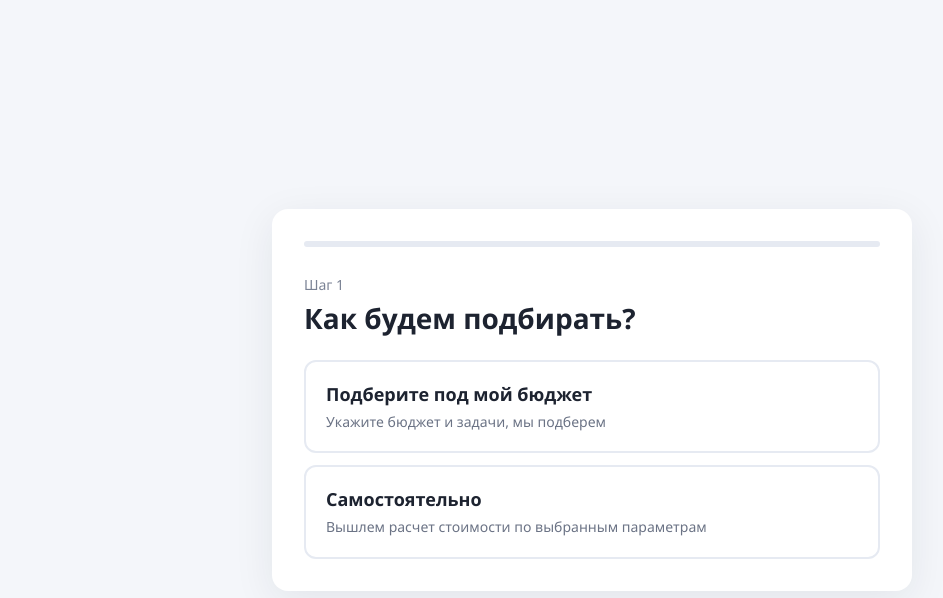
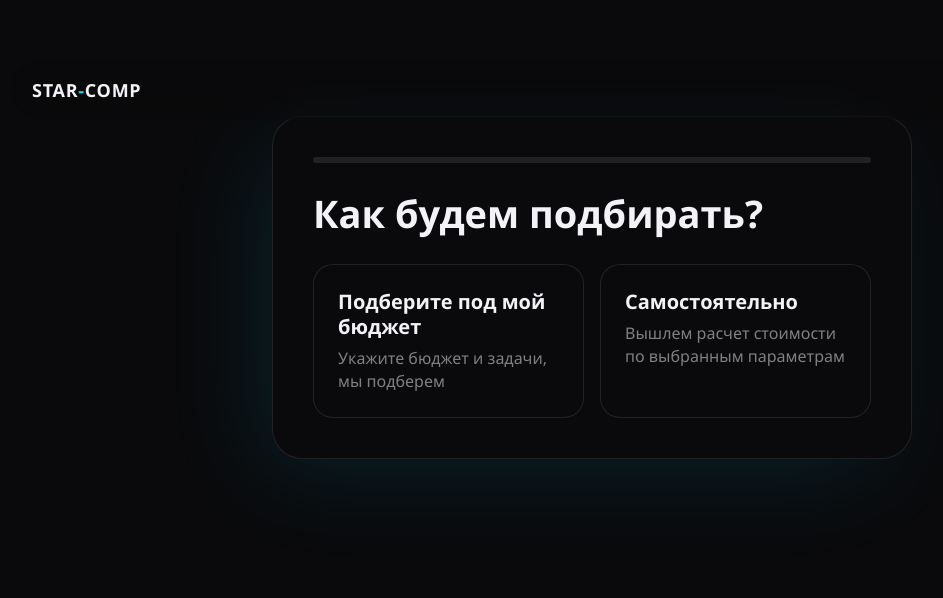
Before and after one commit to sirlondog/QUIZ, a plain HTML site: page index.html in a window 1280 px wide. Shown: the whole page, without its empty margins (48-991 px from the left). Drawn offline with Linux system fonts and the light colour scheme; a web font is replaced by a local one.

Commit message:
Дизайн квиза в стиле star-comp.ru

```diff
--- a/index.html
+++ b/index.html
@@ -2,21 +2,30 @@
 <html lang="ru">
 <head>
   <meta charset="UTF-8">
-  <meta name="viewport" content="width=device-width, initial-scale=1.0">
-  <title>Квиз — подбор решения</title>
+  <meta name="viewport" content="width=device-width, initial-scale=1.0, viewport-fit=cover">
+  <meta name="theme-color" content="#0a0a0c">
+  <title>Квиз — подбор компьютера | STAR-COMP</title>
   <link rel="stylesheet" href="style.css">
 </head>
 <body>
-  <section class="quiz" id="quiz">
-    <div class="quiz__container">
+  <header class="header">
+    <div class="wrap">
+      <div class="header__bar">
+        <a class="logo" href="https://star-comp.ru" aria-label="STAR-COMP — на главную">STAR<span>-</span>COMP</a>
+      </div>
+    </div>
+  </header>
 
-      <div class="quiz__progress">
+  <main>
+    <section class="quiz wrap" id="quiz">
+      <div class="quiz__card">
+
+        <div class="quiz__progress" aria-hidden="true">
           <div class="quiz__progress-bar" style="width: 0%"></div>
         </div>
 
         <div class="quiz__step is-active" data-step="1">
-        <p class="quiz__counter">Шаг 1</p>
-        <h2 class="quiz__title">Как будем подбирать?</h2>
+          <h1 class="quiz__title">Как будем подбирать?</h1>
 
           <div class="quiz__options">
             <button type="button" class="quiz__option" data-value="budget">
@@ -33,6 +42,7 @@
 
       </div>
     </section>
+  </main>
 
   <script src="script.js"></script>
 </body>
--- a/style.css
+++ b/style.css
@@ -1,118 +1,68 @@
-*,
-*::before,
-*::after {
-  box-sizing: border-box;
+@font-face{font-family:Gilroy;src:url(https://star-comp.ru/assets/gilroy-regular.woff2) format("woff2");font-weight:400;font-display:swap}
+@font-face{font-family:Gilroy;src:url(https://star-comp.ru/assets/gilroy-semibold.woff2) format("woff2");font-weight:600;font-display:swap}
+
+:root{
+  color-scheme:dark;
+  --bg:#0a0a0c;
+  --fg:#f2f2f7;
+  --muted:#808080;
+  --line:rgba(242,242,247,.1);
+  --panel:rgba(10,10,12,.3);
+  --cyan:#00d9ff;
+  --font:Gilroy,"Segoe UI",Roboto,"Helvetica Neue",Arial,sans-serif;
+  --container:72.5rem;
+  --gutter:max(1rem,env(safe-area-inset-left,0px));
+  --gutter-r:max(1rem,env(safe-area-inset-right,0px));
 }
 
-body {
-  margin: 0;
-  font-family: "Segoe UI", Arial, sans-serif;
-  background: #f4f6fa;
-  color: #1d2330;
+*,*::before,*::after{box-sizing:border-box}
+html{-webkit-text-size-adjust:100%}
+body{margin:0;background:var(--bg);color:var(--fg);font:400 1rem/1.5 var(--font);-webkit-font-smoothing:antialiased}
+h1,h2,p,ul{margin:0;padding:0}
+ul{list-style:none}
+button{font-family:inherit}
+:focus-visible{outline:2px solid var(--cyan);outline-offset:3px}
+
+.wrap{width:100%;max-width:calc(var(--container) + var(--gutter) + var(--gutter-r));margin-inline:auto;padding-left:var(--gutter);padding-right:var(--gutter-r)}
+
+/* ---------- Шапка-пилюля ---------- */
+.header{position:fixed;left:0;right:0;top:max(var(--gutter),calc((100vw - var(--container))/2));z-index:5}
+.header__bar{display:flex;align-items:center;height:3.75rem;padding:0 .5rem 0 1.25rem;border-radius:1.875rem;background:var(--panel);-webkit-backdrop-filter:blur(14px);backdrop-filter:blur(14px)}
+.logo{font-weight:600;font-size:1.125rem;letter-spacing:.04em;text-decoration:none;color:var(--fg)}
+.logo span{color:var(--cyan)}
+
+/* ---------- Блок квиза ---------- */
+.quiz{padding-block:calc(1rem + 100px) 2.5rem}
+.quiz__card{max-width:40rem;margin-inline:auto;padding:1.875rem;border:1px solid var(--line);border-radius:1.875rem;background:#0a0a0c;box-shadow:-1.375rem 1.375rem 6.25rem -.875rem rgba(0,217,255,.12)}
+
+.quiz__progress{height:.375rem;border-radius:62.5rem;background:var(--line);overflow:hidden}
+.quiz__progress-bar{height:100%;border-radius:62.5rem;background:var(--cyan);box-shadow:0 0 .625rem rgba(0,217,255,.5);transition:width .3s ease}
+
+.quiz__step{display:none}
+.quiz__step.is-active{display:block}
+
+.quiz__title{margin-top:1.75rem;font-weight:600;font-size:2.125rem;line-height:1.18;text-wrap:balance}
+
+.quiz__options{display:grid;gap:1rem;margin-top:1.75rem}
+
+.quiz__option{display:flex;flex-direction:column;gap:.5rem;width:100%;padding:1.5rem;text-align:left;font:inherit;color:inherit;background:#0a0a0c;border:1px solid var(--line);border-radius:1.25rem;cursor:pointer;transition:border-color .2s,box-shadow .2s,transform .2s}
+.quiz__option-title{font-weight:600;font-size:1.25rem;line-height:1.25}
+.quiz__option-text{color:var(--muted);font-size:1rem;line-height:1.45}
+
+.quiz__option:hover,
+.quiz__option.is-selected{border-color:rgba(0,217,255,.35);box-shadow:-1.375rem 1.375rem 6.25rem -.875rem rgba(0,217,255,.25)}
+.quiz__option:focus-visible{outline:2px solid var(--cyan);outline-offset:3px}
+.quiz__option.is-selected .quiz__option-title{color:var(--cyan)}
+
+@media (min-width:64rem){
+  .quiz{padding-top:calc(2vh + 100px)}
+  .quiz__card{padding:2.5rem}
+  .quiz__title{font-size:2.375rem}
+  .quiz__options{grid-template-columns:repeat(2,minmax(0,1fr))}
 }
 
-.quiz {
-  min-height: 100vh;
-  display: flex;
-  align-items: center;
-  justify-content: center;
-  padding: 40px 16px;
+@media (max-width:480px){
+  .quiz__card{padding:1.5rem 1.25rem;border-radius:1.25rem}
+  .quiz__title{font-size:1.5rem}
+  .quiz__option-title{font-size:1.125rem}
 }
-
-.quiz__container {
-  width: 100%;
-  max-width: 640px;
-  background: #fff;
-  border-radius: 16px;
-  box-shadow: 0 10px 40px rgba(29, 35, 48, 0.08);
-  padding: 32px;
-}
-
-.quiz__progress {
-  height: 6px;
-  background: #e6eaf2;
-  border-radius: 3px;
-  overflow: hidden;
-  margin-bottom: 28px;
-}
-
-.quiz__progress-bar {
-  height: 100%;
-  background: #3b6cf6;
-  border-radius: 3px;
-  transition: width 0.3s ease;
-}
-
-.quiz__step {
-  display: none;
-}
-
-.quiz__step.is-active {
-  display: block;
-}
-
-.quiz__counter {
-  margin: 0 0 8px;
-  font-size: 14px;
-  color: #7a8294;
-}
-
-.quiz__title {
-  margin: 0 0 24px;
-  font-size: 28px;
-  line-height: 1.2;
-}
-
-.quiz__options {
-  display: grid;
-  gap: 12px;
-}
-
-.quiz__option {
-  display: flex;
-  flex-direction: column;
-  gap: 6px;
-  width: 100%;
-  padding: 20px;
-  text-align: left;
-  font: inherit;
-  color: inherit;
-  background: #fff;
-  border: 2px solid #e6eaf2;
-  border-radius: 12px;
-  cursor: pointer;
-  transition: border-color 0.2s ease, background 0.2s ease, box-shadow 0.2s ease;
-}
-
-.quiz__option:hover,
-.quiz__option:focus-visible {
-  border-color: #3b6cf6;
-  outline: none;
-  box-shadow: 0 4px 16px rgba(59, 108, 246, 0.15);
-}
-
-.quiz__option.is-selected {
-  border-color: #3b6cf6;
-  background: #f0f5ff;
-}
-
-.quiz__option-title {
-  font-size: 18px;
-  font-weight: 600;
-}
-
-.quiz__option-text {
-  font-size: 14px;
-  color: #6b7385;
-  line-height: 1.4;
-}
-
-@media (max-width: 480px) {
-  .quiz__container {
-    padding: 24px 20px;
-  }
-
-  .quiz__title {
-    font-size: 22px;
-  }
-}
```
Lines whose indentation alone changed are shown as unchanged.
